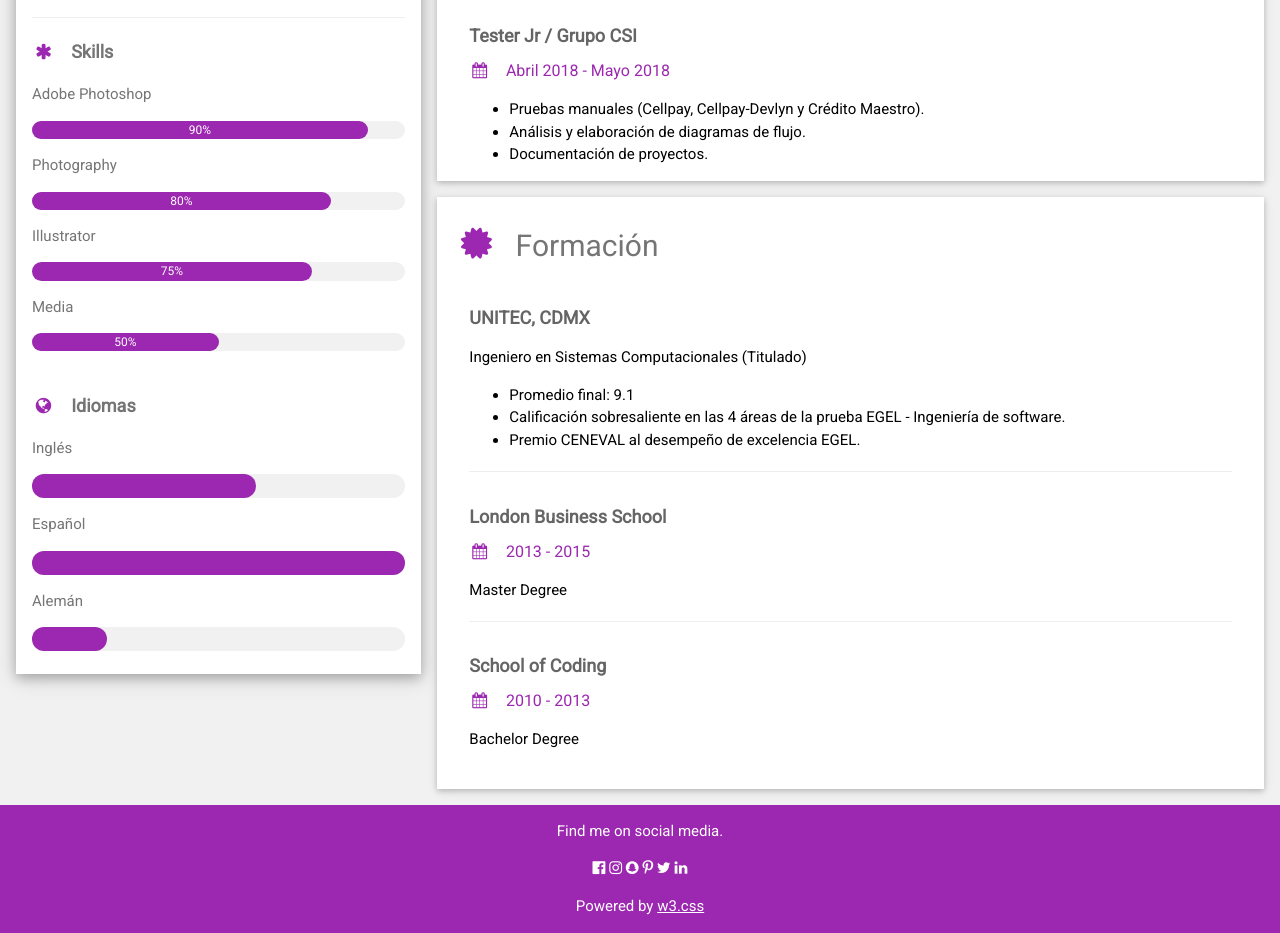
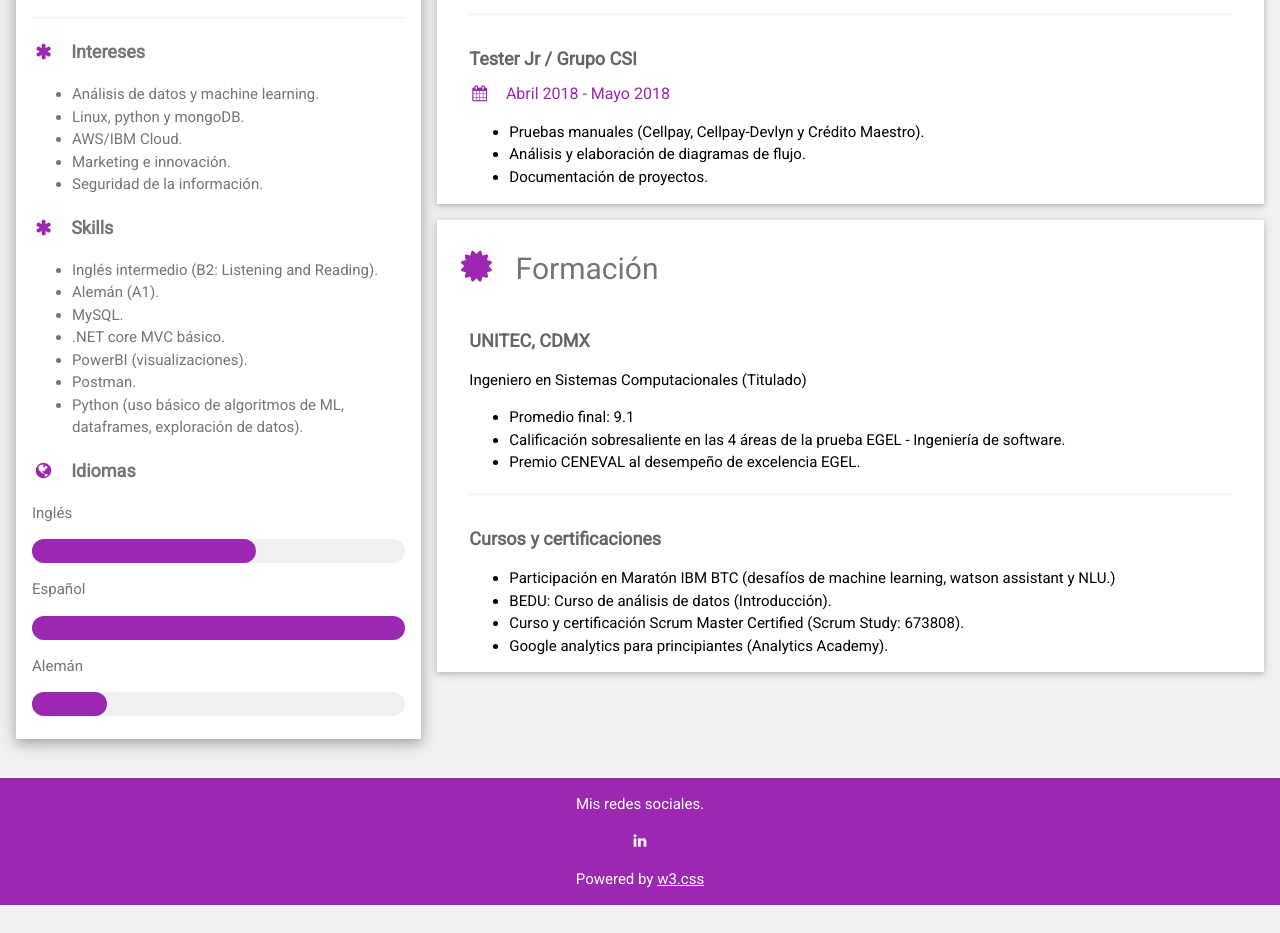
Before and after one commit to Sebastian-G2/SebastianGarcia, a plain HTML site: page index.html in a window 1280 px wide. Shown: the part 603-1536 px from the top of the page. After the commit the page ends 1508 px from the top, so only its background shows below. Drawn offline with Linux system fonts and the light colour scheme.

Commit message:
Update index.html

```diff
--- a/index.html
+++ b/index.html
@@ -33,8 +33,36 @@ html,body,h1,h2,h3,h4,h5,h6 {font-family: "Roboto", sans-serif}
           <p><i class="fa fa-envelope fa-fw w3-margin-right w3-large w3-text-purple"></i>andres.sebastian9716@gmail.com</p>
           <p><i class="fa fa-phone fa-fw w3-margin-right w3-large w3-text-purple"></i>5535007845</p>
           <hr>
+          <p class="w3-large"><b><i class="fa fa-asterisk fa-fw w3-margin-right w3-text-purple"></i>Intereses</b></p>
+          <ul>
+            <li>Análisis de datos y machine learning.</li>
+            <li>Linux, python y mongoDB.</li>
+            <li>AWS/IBM Cloud.</li>
+            <li>Marketing e innovación.</li>
+            <li>Seguridad de la información.</li>
+
+          </ul>
 
           <p class="w3-large"><b><i class="fa fa-asterisk fa-fw w3-margin-right w3-text-purple"></i>Skills</b></p>
+          <ul>
+            <li>Inglés intermedio (B2: Listening and Reading).</li>
+            <li>Alemán (A1).</li>
+            <li>MySQL.</li>
+            <li>.NET core MVC básico.</li>
+            <li>PowerBI (visualizaciones).</li>
+            <li>Postman.</li>
+            <li>Python (uso básico de algoritmos de ML, dataframes, exploración de datos).</li>
+          </ul>
+
+
+
+
+
+
+
+
+
+         <!--
           <p>Adobe Photoshop</p>
           <div class="w3-light-grey w3-round-xlarge w3-small">
             <div class="w3-container w3-center w3-round-xlarge w3-purple" style="width:90%">90%</div>
@@ -53,7 +81,7 @@ html,body,h1,h2,h3,h4,h5,h6 {font-family: "Roboto", sans-serif}
           <div class="w3-light-grey w3-round-xlarge w3-small">
             <div class="w3-container w3-center w3-round-xlarge w3-purple" style="width:50%">50%</div>
           </div>
-          <br>
+          <br> -->
 
           <p class="w3-large w3-text-theme"><b><i class="fa fa-globe fa-fw w3-margin-right w3-text-purple"></i>Idiomas</b></p>
           <p>Inglés</p>
@@ -91,6 +119,7 @@ html,body,h1,h2,h3,h4,h5,h6 {font-family: "Roboto", sans-serif}
             <li>Facilitar daily stand-up meeting.</li>
             <li>Analísis de requisitos y generación de historias de usuario.</li>
             <li>Gestión de nuevos requerimientos y cambios.</li>
+            <li>Generación de documentación con SSG(Jekyll).</li>
           </ul>
           <hr>
         </div>
@@ -130,16 +159,16 @@ html,body,h1,h2,h3,h4,h5,h6 {font-family: "Roboto", sans-serif}
           </ul>
           <hr>
         </div>
+
         <div class="w3-container">
-          <h5 class="w3-opacity"><b>London Business School</b></h5>
-          <h6 class="w3-text-purple"><i class="fa fa-calendar fa-fw w3-margin-right"></i>2013 - 2015</h6>
-          <p>Master Degree</p>
-          <hr>
-        </div>
-        <div class="w3-container">
-          <h5 class="w3-opacity"><b>School of Coding</b></h5>
-          <h6 class="w3-text-purple"><i class="fa fa-calendar fa-fw w3-margin-right"></i>2010 - 2013</h6>
-          <p>Bachelor Degree</p><br>
+          <h5 class="w3-opacity"><b>Cursos y certificaciones</b></h5>
+          <ul>
+            <li>Participación en Maratón IBM BTC (desafíos de machine learning, watson assistant y NLU.)</li>
+            <li>BEDU: Curso de análisis de datos (Introducción).</li>
+            <li>Curso y certificación Scrum Master Certified (Scrum Study: 673808).</li>
+            <li>Google analytics para principiantes (Analytics Academy).</li>
+          </ul>
+
         </div>
       </div>
 
@@ -153,12 +182,7 @@ html,body,h1,h2,h3,h4,h5,h6 {font-family: "Roboto", sans-serif}
 </div>
 
 <footer class="w3-container w3-purple w3-center w3-margin-top">
-  <p>Find me on social media.</p>
-  <i class="fa fa-facebook-official w3-hover-opacity"></i>
-  <i class="fa fa-instagram w3-hover-opacity"></i>
-  <i class="fa fa-snapchat w3-hover-opacity"></i>
-  <i class="fa fa-pinterest-p w3-hover-opacity"></i>
-  <i class="fa fa-twitter w3-hover-opacity"></i>
+  <p>Mis redes sociales.</p>
   <i class="fa fa-linkedin w3-hover-opacity"></i>
   <p>Powered by <a href="https://www.w3schools.com/w3css/default.asp" target="_blank">w3.css</a></p>
 </footer>
```
